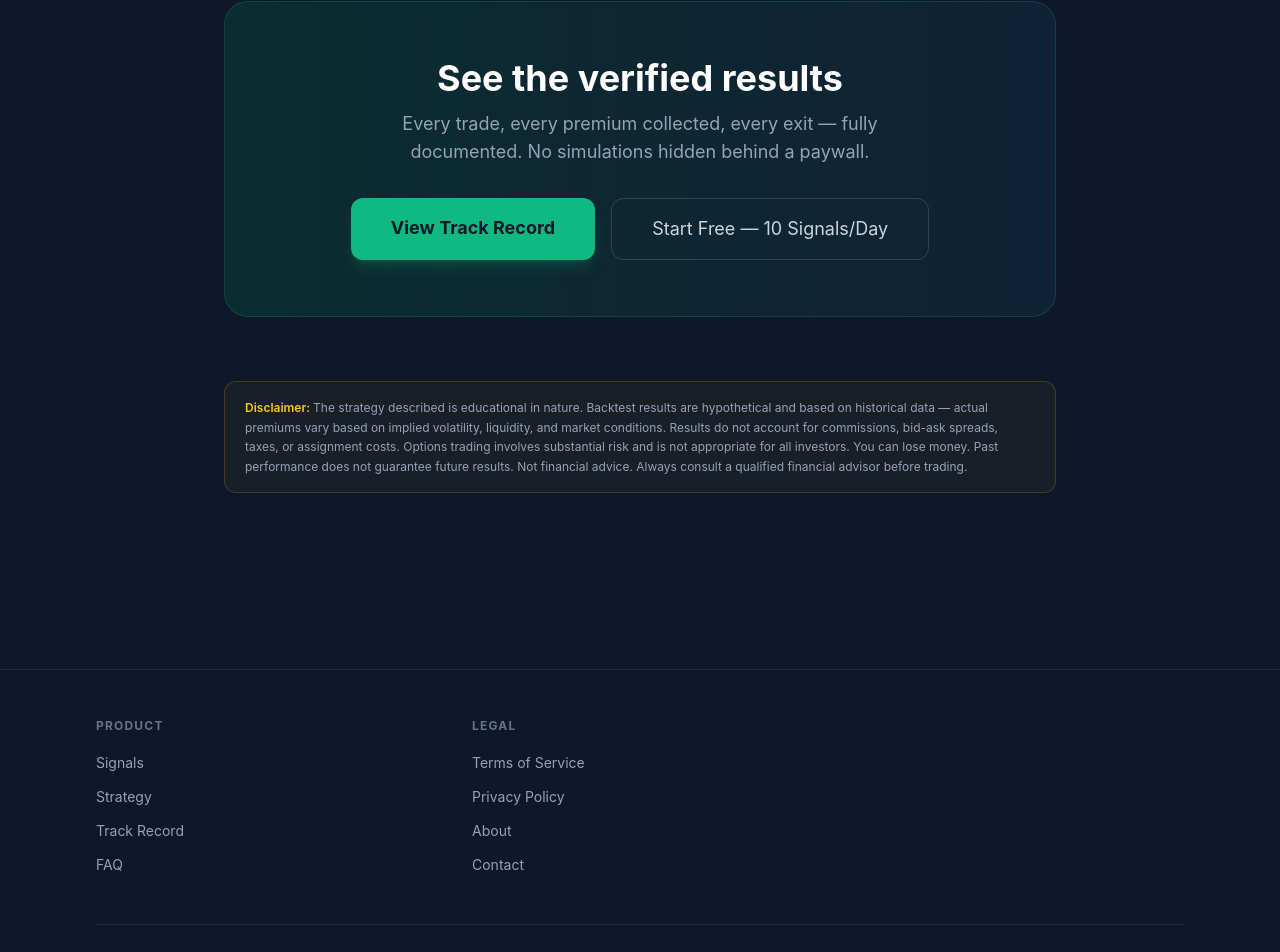
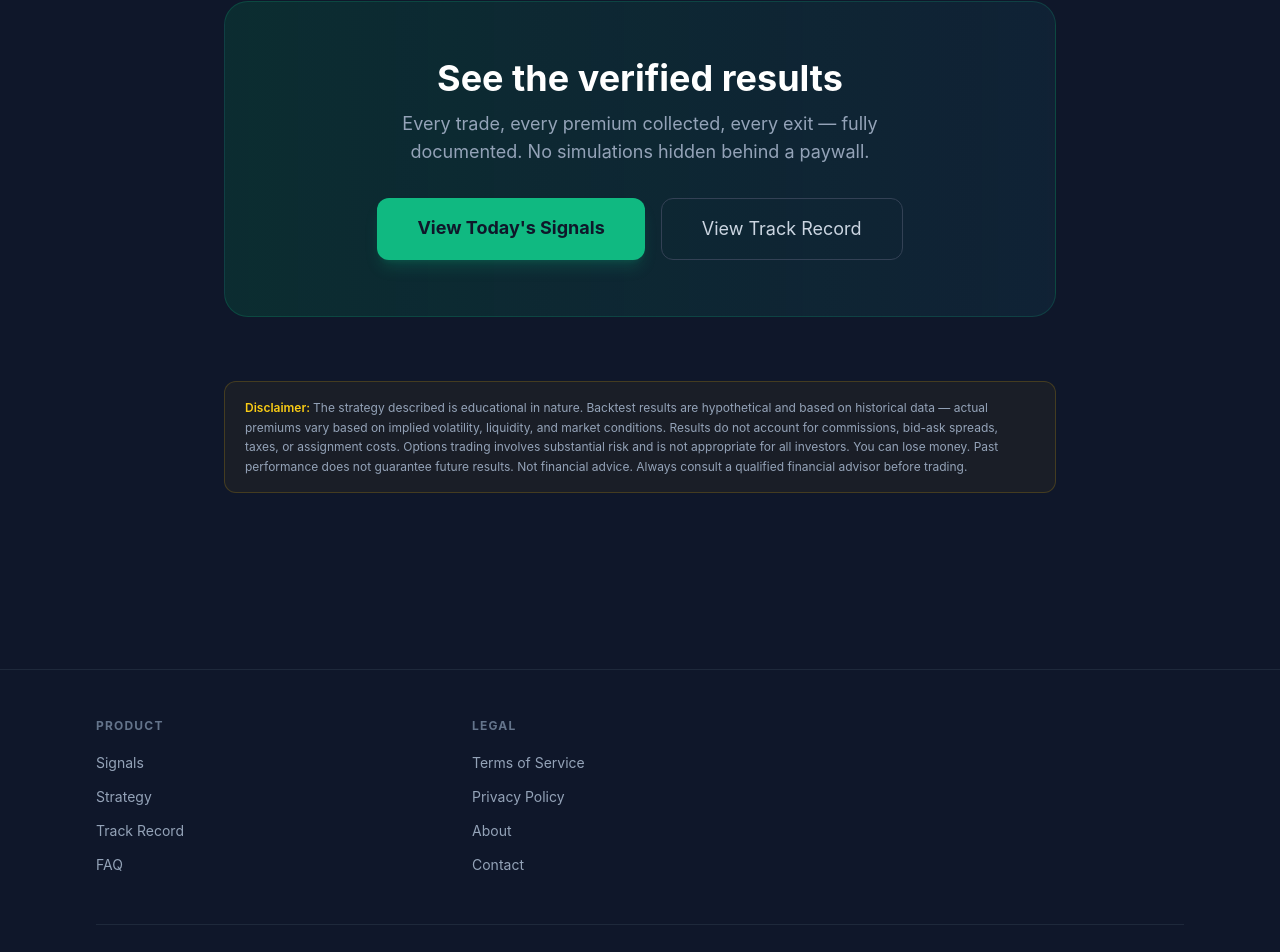
Before and after one commit to nsvictor72-prog/signalstocks-frontend, a Next.js app: page /strategy in a window 1280 px wide. Shown: the part 4234-5186 px from the top of the page. Built offline with nearby package versions, Linux system fonts and the light colour scheme.

Commit message:
Update Strategy page CTAs - remove signup, link to signals

```diff
--- a/app/strategy/page.tsx
+++ b/app/strategy/page.tsx
@@ -362,16 +362,16 @@ export default function StrategyPage() {
             </p>
             <div className="flex flex-col sm:flex-row gap-4 justify-center">
               <Link
-                href="/track-record"
+                href="/signals"
                 className="bg-emerald-500 hover:bg-emerald-400 text-slate-900 font-bold px-10 py-4 rounded-xl text-lg transition-all shadow-lg shadow-emerald-500/20"
               >
-                View Track Record
+                View Today&apos;s Signals
               </Link>
               <Link
-                href="/register"
+                href="/track-record"
                 className="border border-slate-700 hover:border-slate-500 text-slate-300 hover:text-white px-10 py-4 rounded-xl text-lg transition-all"
               >
-                Start Free — 10 Signals/Day
+                View Track Record
               </Link>
             </div>
           </div>
```
